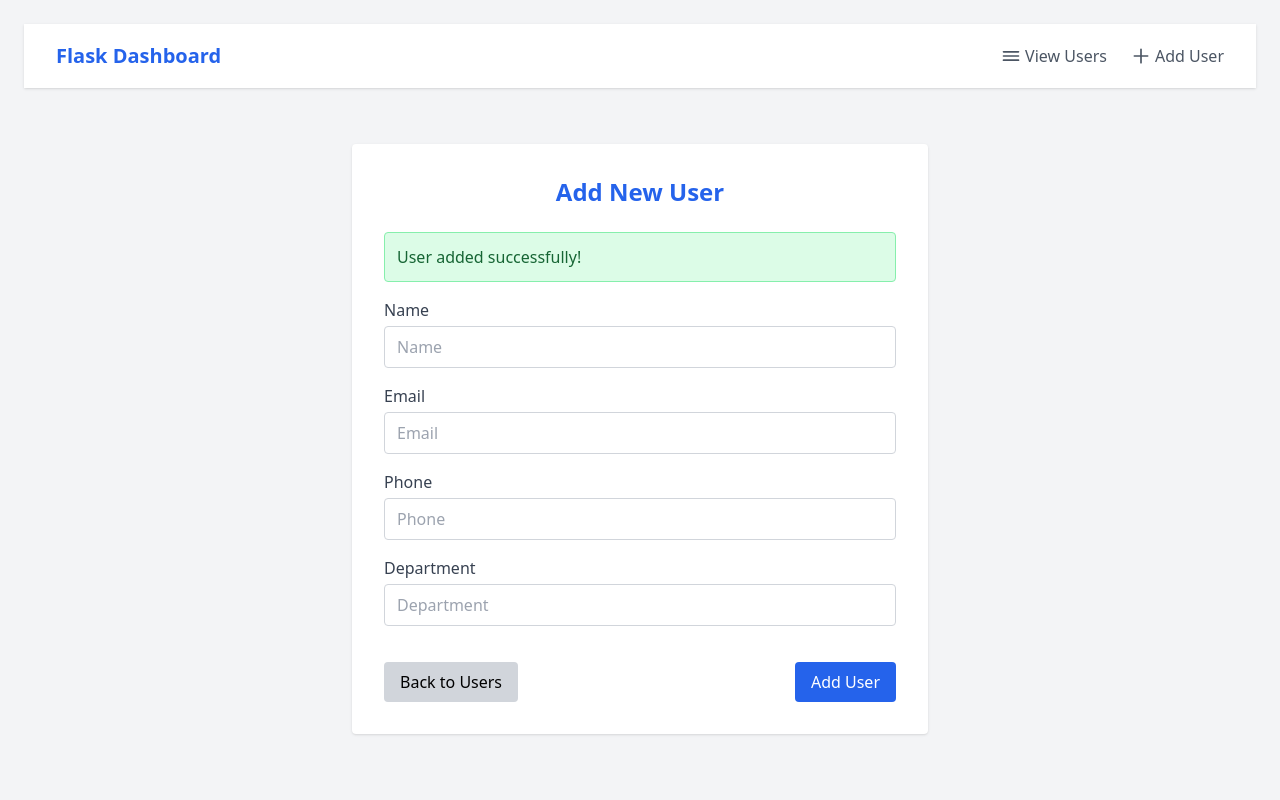
After one commit to Basit-Dev/Flask-Dashboard, a Flask app: page /add in a window 1280 px wide. The commit adds this page. Run offline with Flask 3, Linux system fonts and the light colour scheme.

Commit message:
Add user, base template
Add suer page and base template added

```diff
--- a/app.py
+++ b/app.py
@@ -3,12 +3,16 @@ from flask import Flask, render_template
 app = Flask(__name__)
 
 @app.route("/")
-def index():
+def welcome():
     return render_template("welcome.html")
 
 @app.route("/users")
 def users():
     return render_template("users.html")
 
+@app.route("/add")
+def add_user():
+    return render_template("add_user.html")
+
 if __name__ == "__main__":
     app.run(debug=True)
--- a/static/css/output.css
+++ b/static/css/output.css
@@ -587,6 +587,14 @@ video {
   margin-top: 3.5rem;
 }
 
+.mb-1 {
+  margin-bottom: 0.25rem;
+}
+
+.mt-5 {
+  margin-top: 1.25rem;
+}
+
 .block {
   display: block;
 }
@@ -659,6 +667,10 @@ video {
   max-width: 80rem;
 }
 
+.max-w-xl {
+  max-width: 36rem;
+}
+
 .shrink-0 {
   flex-shrink: 0;
 }
@@ -717,6 +729,12 @@ video {
   margin-bottom: calc(0.5rem * var(--tw-space-y-reverse));
 }
 
+.space-y-4 > :not([hidden]) ~ :not([hidden]) {
+  --tw-space-y-reverse: 0;
+  margin-top: calc(1rem * calc(1 - var(--tw-space-y-reverse)));
+  margin-bottom: calc(1rem * var(--tw-space-y-reverse));
+}
+
 .divide-y > :not([hidden]) ~ :not([hidden]) {
   --tw-divide-y-reverse: 0;
   border-top-width: calc(1px * calc(1 - var(--tw-divide-y-reverse)));
@@ -761,6 +779,16 @@ video {
   border-color: rgb(229 231 235 / var(--tw-border-opacity, 1));
 }
 
+.border-gray-300 {
+  --tw-border-opacity: 1;
+  border-color: rgb(209 213 219 / var(--tw-border-opacity, 1));
+}
+
+.border-green-300 {
+  --tw-border-opacity: 1;
+  border-color: rgb(134 239 172 / var(--tw-border-opacity, 1));
+}
+
 .bg-gray-100 {
   --tw-bg-opacity: 1;
   background-color: rgb(243 244 246 / var(--tw-bg-opacity, 1));
@@ -781,6 +809,16 @@ video {
   background-color: rgb(37 99 235 / var(--tw-bg-opacity, 1));
 }
 
+.bg-gray-300 {
+  --tw-bg-opacity: 1;
+  background-color: rgb(209 213 219 / var(--tw-bg-opacity, 1));
+}
+
+.bg-green-100 {
+  --tw-bg-opacity: 1;
+  background-color: rgb(220 252 231 / var(--tw-bg-opacity, 1));
+}
+
 .p-6 {
   padding: 1.5rem;
 }
@@ -791,6 +829,10 @@ video {
 
 .p-4 {
   padding: 1rem;
+}
+
+.p-3 {
+  padding: 0.75rem;
 }
 
 .px-6 {
@@ -821,6 +863,11 @@ video {
 .py-4 {
   padding-top: 1rem;
   padding-bottom: 1rem;
+}
+
+.px-3 {
+  padding-left: 0.75rem;
+  padding-right: 0.75rem;
 }
 
 .text-left {
@@ -931,6 +978,11 @@ video {
   color: rgb(220 38 38 / var(--tw-text-opacity, 1));
 }
 
+.text-green-800 {
+  --tw-text-opacity: 1;
+  color: rgb(22 101 52 / var(--tw-text-opacity, 1));
+}
+
 .shadow-xl {
   --tw-shadow: 0 20px 25px -5px rgb(0 0 0 / 0.1), 0 8px 10px -6px rgb(0 0 0 / 0.1);
   --tw-shadow-colored: 0 20px 25px -5px var(--tw-shadow-color), 0 8px 10px -6px var(--tw-shadow-color);
@@ -967,6 +1019,11 @@ video {
   background-color: rgb(29 78 216 / var(--tw-bg-opacity, 1));
 }
 
+.hover\:bg-gray-400:hover {
+  --tw-bg-opacity: 1;
+  background-color: rgb(156 163 175 / var(--tw-bg-opacity, 1));
+}
+
 .hover\:text-blue-600:hover {
   --tw-text-opacity: 1;
   color: rgb(37 99 235 / var(--tw-text-opacity, 1));
@@ -987,6 +1044,12 @@ video {
   box-shadow: var(--tw-ring-offset-shadow), var(--tw-ring-shadow), var(--tw-shadow, 0 0 #0000);
 }
 
+.focus\:ring:focus {
+  --tw-ring-offset-shadow: var(--tw-ring-inset) 0 0 0 var(--tw-ring-offset-width) var(--tw-ring-offset-color);
+  --tw-ring-shadow: var(--tw-ring-inset) 0 0 0 calc(3px + var(--tw-ring-offset-width)) var(--tw-ring-color);
+  box-shadow: var(--tw-ring-offset-shadow), var(--tw-ring-shadow), var(--tw-shadow, 0 0 #0000);
+}
+
 .focus\:ring-indigo-300:focus {
   --tw-ring-opacity: 1;
   --tw-ring-color: rgb(165 180 252 / var(--tw-ring-opacity, 1));
@@ -995,6 +1058,11 @@ video {
 .focus\:ring-blue-300:focus {
   --tw-ring-opacity: 1;
   --tw-ring-color: rgb(147 197 253 / var(--tw-ring-opacity, 1));
+}
+
+.focus\:ring-blue-400:focus {
+  --tw-ring-opacity: 1;
+  --tw-ring-color: rgb(96 165 250 / var(--tw-ring-opacity, 1));
 }
 
 @media (min-width: 640px) {
@@ -1009,6 +1077,11 @@ video {
   .sm\:px-6 {
     padding-left: 1.5rem;
     padding-right: 1.5rem;
+  }
+
+  .sm\:px-8 {
+    padding-left: 2rem;
+    padding-right: 2rem;
   }
 }
 
--- /dev/null
+++ b/templates/add_user.html
@@ -0,0 +1,54 @@
+{% extends 'base.html' %}
+{% block title %}Add User{% endblock %}
+{% block content %}
+<!-- Form Container -->
+<div class="max-w-xl mx-auto bg-white p-8 rounded shadow mt-14 px-4 sm:px-8">
+    <h1 class="text-2xl font-bold mb-6 text-center text-blue-600">Add New User</h1>
+
+    <!-- Success Message -->
+    <div class="bg-green-100 border border-green-300 text-green-800 p-3 rounded mb-4">
+        User added successfully!
+    </div>
+
+    <!-- Form fields -->
+    <form method="POST" action="#" class="space-y-4">
+        <div>
+            <label class="block text-gray-700 font-medium mb-1">Name</label>
+            <input name="name" type="text" placeholder="Name"
+                class="w-full border border-gray-300 rounded px-3 py-2 focus:outline-none focus:ring focus:ring-blue-400">
+        </div>
+
+        <div>
+            <label class="block text-gray-700 font-medium mb-1">Email</label>
+            <input name="email" type="email" placeholder="Email" required
+                class="w-full border border-gray-300 rounded px-3 py-2 focus:outline-none focus:ring focus:ring-blue-400">
+        </div>
+
+        <div>
+            <label class="block text-gray-700 font-medium mb-1">Phone</label>
+            <input name="phone" type="text" placeholder="Phone" required
+                class="w-full border border-gray-300 rounded px-3 py-2 focus:outline-none focus:ring focus:ring-blue-400">
+        </div>
+
+        <div>
+            <label class="block text-gray-700 font-medium mb-1">Department</label>
+            <input name="department" type="text" placeholder="Department" required
+                class="w-full border border-gray-300 rounded px-3 py-2 focus:outline-none focus:ring focus:ring-blue-400">
+        </div>
+
+        <!-- Go back to users button -->
+        <div class="flex justify-between">
+            <a href="{{ url_for('users') }}" class="bg-gray-300 rounded px-4 py-2 hover:bg-gray-400 mt-5">Back to
+                Users</a>
+
+            <!-- Add User button -->
+            <button type="submit" class="bg-blue-600 text-white px-4 py-2 rounded hover:bg-blue-700 transition mt-5">Add
+                User</button>
+        </div>
+    </form>
+</div>
+{% endblock %}
+
+</body>
+
+</html>
--- /dev/null
+++ b/templates/base.html
@@ -0,0 +1,21 @@
+<!DOCTYPE html>
+<html lang="en">
+
+<head>
+    <meta charset="utf-8" />
+    <meta name="viewport" content="width=device-width, initial-scale=1.0">
+    <title>{% block title %}Flask Dashboard{% endblock %}</title>
+    <link rel="stylesheet" href="{{ url_for('static', filename='css/output.css') }}">
+</head>
+
+<body class="bg-gray-100 min-h-screen p-6">
+    <!-- Navbar -->
+    {% include 'navbar.html' %}
+
+    <main>
+        {% block content %}{% endblock %}
+    </main>
+
+</body>
+
+</html>
--- a/templates/navbar.html
+++ b/templates/navbar.html
@@ -1,8 +1,9 @@
 <nav class="bg-white shadow">
     <div class="max-w-7xl mx-auto px-4 sm:px-6 lg:px-8">
         <div class="flex justify-between items-center h-16">
-            <a href="#" class="text-blue-600 font-bold text-xl">Flask Dashboard</a>
+            <a href="{{ url_for('welcome') }}" class="text-blue-600 font-bold text-xl">Flask Dashboard</a>
 
+            <!-- Mobile menu button -->
             <div class="sm:hidden">
                 <button id="nav-toggle" class="text-gray-700 focus:outline-none">
                     <svg class="w-6 h-6" fill="none" stroke="currentColor" stroke-width="2" viewBox="0 0 24 24">
@@ -12,6 +13,8 @@
             </div>
 
             <!-- Desktop nav -->
+
+            <!-- View users button -->
             <div id="nav-links" class="hidden sm:flex space-x-6 items-center">
                 <a href="#" class="flex items-center gap-1 text-gray-600 hover:text-blue-600">
                     <svg class="w-5 h-5" fill="none" stroke="currentColor" stroke-width="2" viewBox="0 0 24 24">
@@ -20,6 +23,7 @@
                     View Users
                 </a>
 
+                <!-- Add user button -->
                 <a href="#" class="flex items-center gap-1 text-gray-600 hover:text-blue-600">
                     <svg class="w-5 h-5" fill="none" stroke="currentColor" stroke-width="2" viewBox="0 0 24 24">
                         <path stroke-linecap="round" stroke-linejoin="round" d="M12 4v16m8-8H4" />
@@ -31,12 +35,15 @@
 
         <!-- Mobile links -->
         <div id="mobile-nav" class="sm:hidden hidden mt-4 space-y-2">
+            <!-- View users button -->
             <a href="#" class="text-gray-600 hover:text-blue-600">View Users</a>
+            <!-- Add user button -->
             <a href="#" class="block text-gray-600 hover:text-blue-600">Add User</a>
         </div>
     </div>
 </nav>
 
+<!-- JavaScript for mobile menu toggle -->
 <script>
     document.addEventListener("DOMContentLoaded", function () {
         const toggle = document.getElementById("nav-toggle");
```
Also changed, not shown: templates/users.html (+11 -16 lines).
